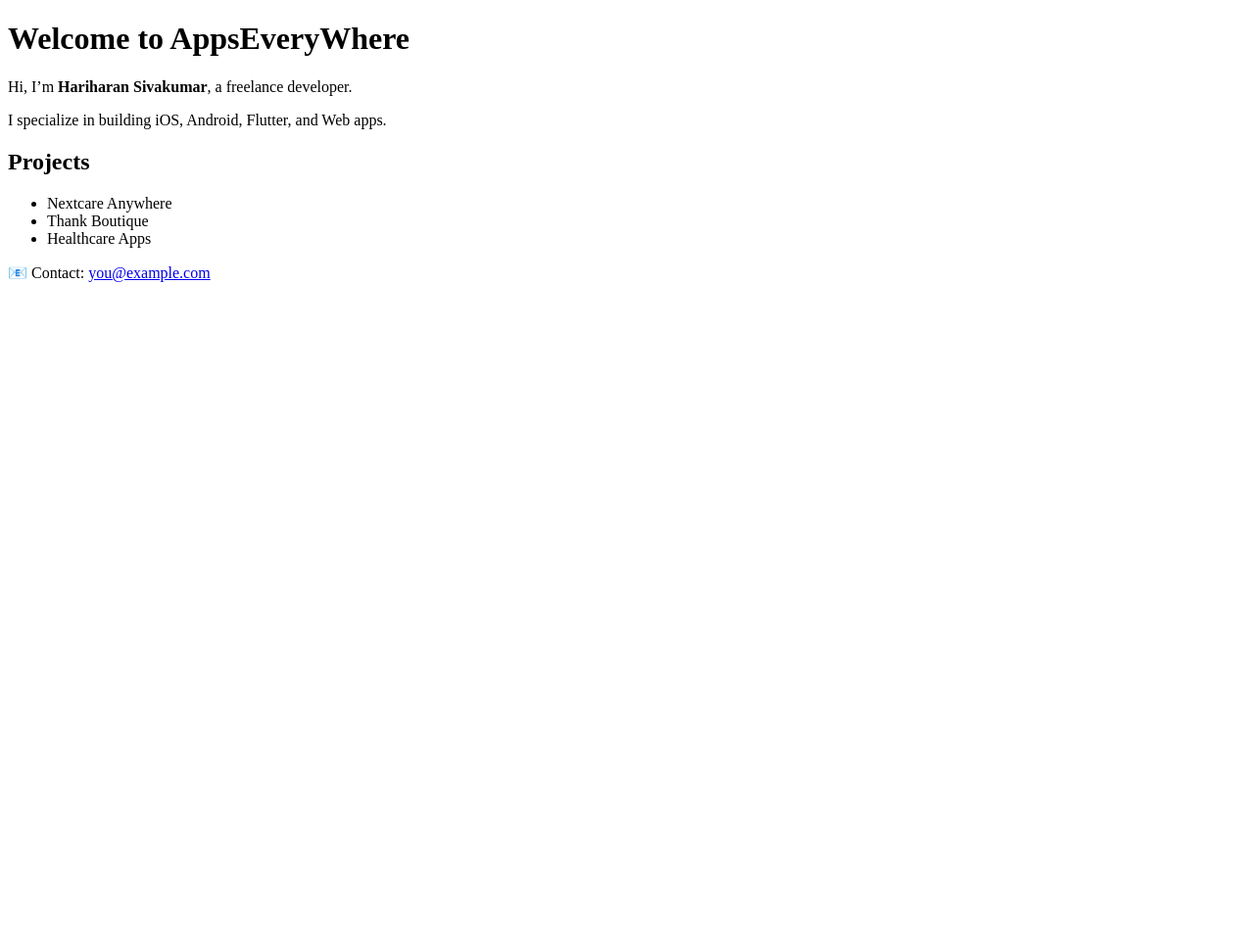
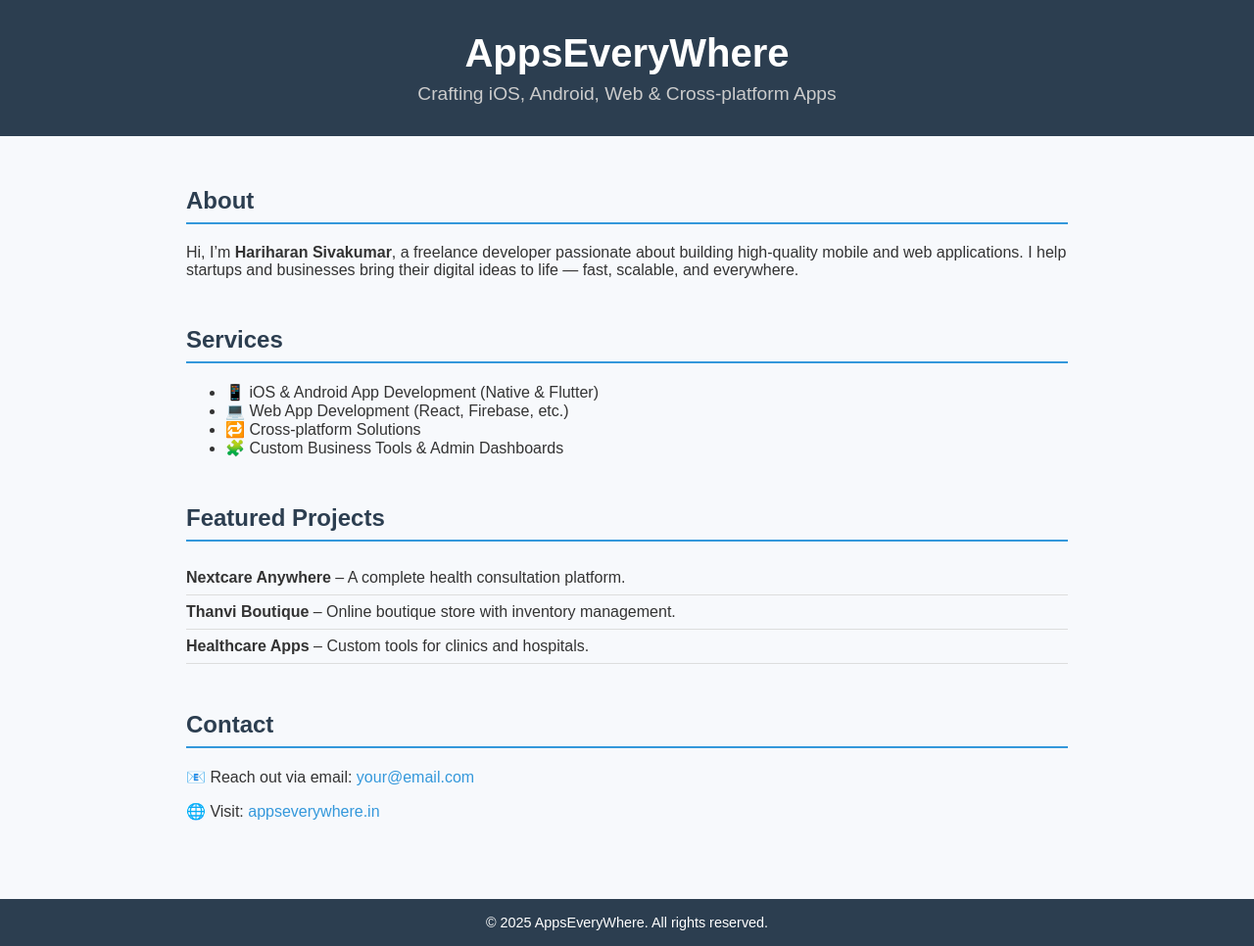
Before and after one commit to AppsEveryWhere/AppsEveryWhere.github.io, a plain HTML site: page index.html in a window 1280 px wide. Shown: the whole page at 98% size. Before the commit the page ends 800 px from the top, so only its background shows below. Drawn offline with Linux system fonts and the light colour scheme.

Commit message:
Update index.html

```diff
--- a/index.html
+++ b/index.html
@@ -1,23 +1,109 @@
-<!-- index.html -->
 <!DOCTYPE html>
 <html lang="en">
 <head>
   <meta charset="UTF-8" />
-  <meta name="viewport" content="width=device-width, initial-scale=1.0" />
-  <title>AppsEveryWhere - Hariharan Sivakumar</title>
+  <meta name="viewport" content="width=device-width, initial-scale=1.0"/>
+  <title>AppsEveryWhere – Mobile & Web App Development</title>
+  <style>
+    body {
+      font-family: Arial, sans-serif;
+      margin: 0;
+      padding: 0;
+      background: #f7f9fc;
+      color: #333;
+    }
+    header {
+      background: #2c3e50;
+      color: white;
+      padding: 2rem;
+      text-align: center;
+    }
+    h1 {
+      margin: 0;
+      font-size: 2.5rem;
+    }
+    p.tagline {
+      margin: 0.5rem 0 0;
+      font-size: 1.2rem;
+      color: #ccc;
+    }
+    main {
+      padding: 2rem;
+      max-width: 900px;
+      margin: auto;
+    }
+    section {
+      margin-bottom: 3rem;
+    }
+    h2 {
+      border-bottom: 2px solid #3498db;
+      padding-bottom: 0.5rem;
+      color: #2c3e50;
+    }
+    ul.projects {
+      list-style: none;
+      padding: 0;
+    }
+    ul.projects li {
+      padding: 0.5rem 0;
+      border-bottom: 1px solid #ddd;
+    }
+    footer {
+      text-align: center;
+      background: #2c3e50;
+      color: #fff;
+      padding: 1rem;
+      font-size: 0.9rem;
+    }
+    a {
+      color: #3498db;
+      text-decoration: none;
+    }
+    a:hover {
+      text-decoration: underline;
+    }
+  </style>
 </head>
 <body>
-  <h1>Welcome to AppsEveryWhere</h1>
-  <p>Hi, I’m <strong>Hariharan Sivakumar</strong>, a freelance developer.</p>
-  <p>I specialize in building iOS, Android, Flutter, and Web apps.</p>
+  <header>
+    <h1>AppsEveryWhere</h1>
+    <p class="tagline">Crafting iOS, Android, Web & Cross-platform Apps</p>
+  </header>
 
-  <h2>Projects</h2>
-  <ul>
-    <li>Nextcare Anywhere</li>
-    <li>Thank Boutique</li>
-    <li>Healthcare Apps</li>
-  </ul>
+  <main>
+    <section>
+      <h2>About</h2>
+      <p>Hi, I’m <strong>Hariharan Sivakumar</strong>, a freelance developer passionate about building high-quality mobile and web applications. I help startups and businesses bring their digital ideas to life — fast, scalable, and everywhere.</p>
+    </section>
 
-  <p>📧 Contact: <a href="mailto:you@example.com">you@example.com</a></p>
+    <section>
+      <h2>Services</h2>
+      <ul>
+        <li>📱 iOS & Android App Development (Native & Flutter)</li>
+        <li>💻 Web App Development (React, Firebase, etc.)</li>
+        <li>🔁 Cross-platform Solutions</li>
+        <li>🧩 Custom Business Tools & Admin Dashboards</li>
+      </ul>
+    </section>
+
+    <section>
+      <h2>Featured Projects</h2>
+      <ul class="projects">
+        <li><strong>Nextcare Anywhere</strong> – A complete health consultation platform.</li>
+        <li><strong>Thanvi Boutique</strong> – Online boutique store with inventory management.</li>
+        <li><strong>Healthcare Apps</strong> – Custom tools for clinics and hospitals.</li>
+      </ul>
+    </section>
+
+    <section>
+      <h2>Contact</h2>
+      <p>📧 Reach out via email: <a href="mailto:your@email.com">your@email.com</a></p>
+      <p>🌐 Visit: <a href="https://appseverywhere.in" target="_blank">appseverywhere.in</a></p>
+    </section>
+  </main>
+
+  <footer>
+    &copy; 2025 AppsEveryWhere. All rights reserved.
+  </footer>
 </body>
 </html>
```
